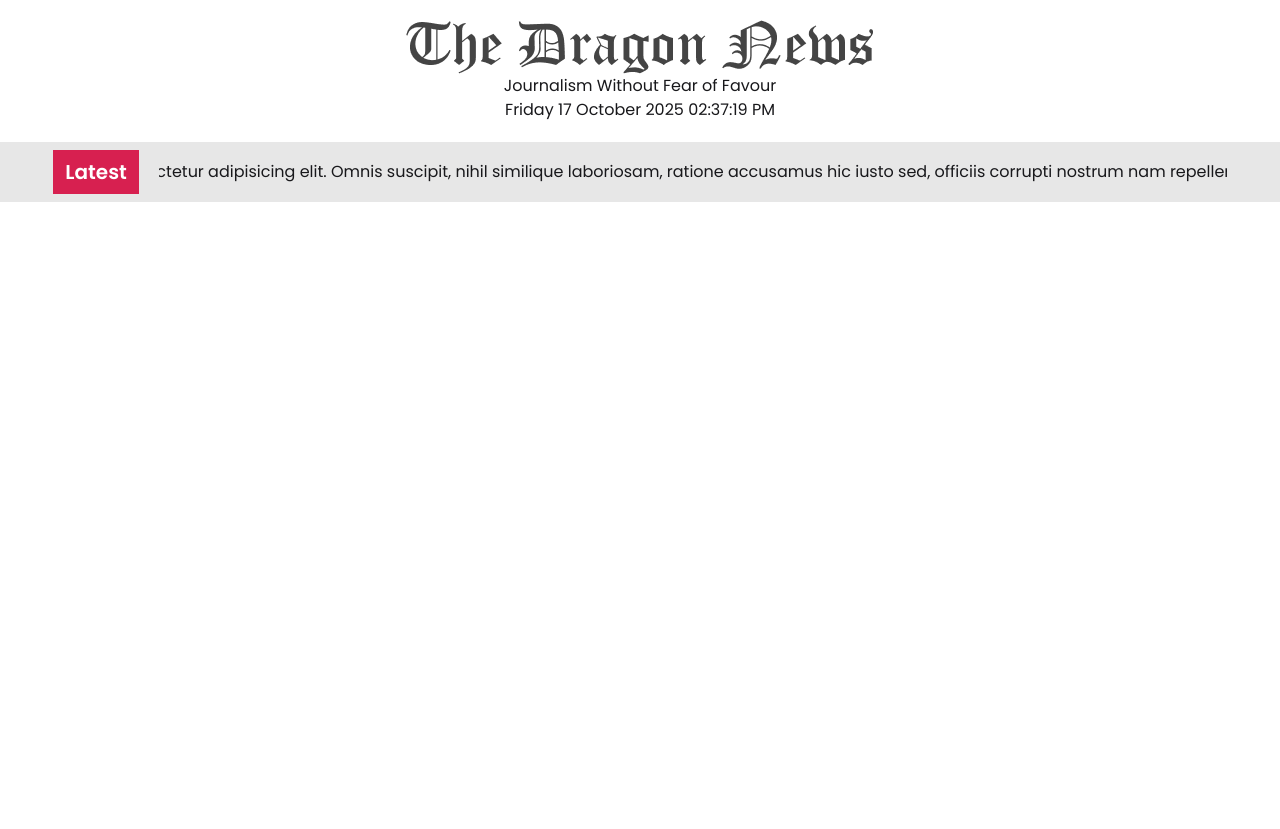
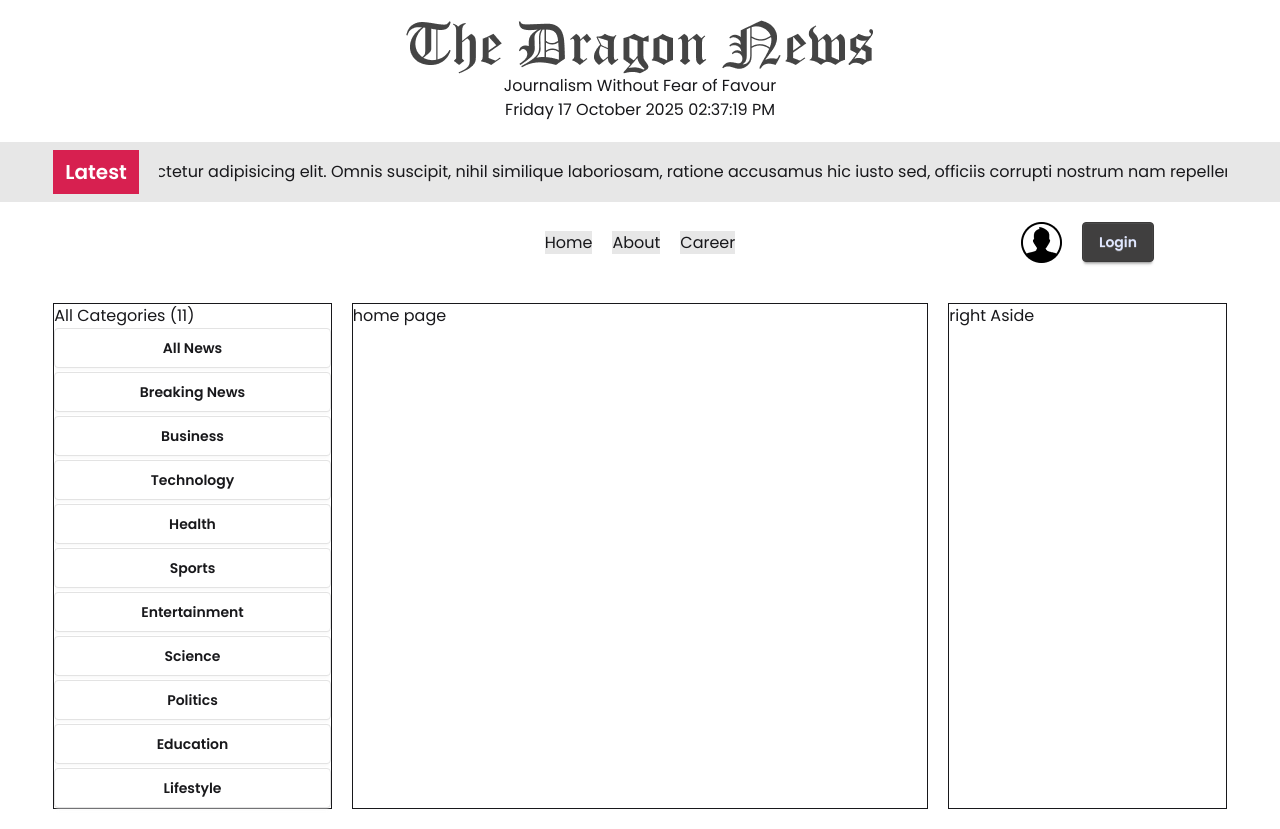
Before and after one commit to AbdurRahimMontu/dragon-news, a React (Vite) app: page / in a window 1280 px wide. Before the commit the page ends 800 px from the top, so only its background shows below. Built offline with nearby package versions, Linux system fonts and the light colour scheme.

Commit message:
all category news length

```diff
--- /dev/null
+++ b/src/Components/Categories.jsx
@@ -0,0 +1,24 @@
+
+import React, { use } from 'react';
+import { NavLink } from 'react-router';
+
+
+const promise = fetch('/categories.json').then(res=>res.json())
+
+const Categories = () => {
+    const categories = use(promise)
+
+    return (
+        <div>
+             <h2>All Categories ({categories.length})</h2>
+          <div className='grid grid-cols-1 gap-1'>
+              {
+                categories.map(category=>
+                <NavLink to={`/category/${category.id}`} key={category.id} className='btn bg-base-100'>{category.name}</NavLink>)
+            }
+          </div>
+        </div>
+    );
+};
+
+export default Categories;
--- /dev/null
+++ b/src/Components/CategoryNews.jsx
@@ -0,0 +1,38 @@
+import React, { useEffect, useState } from 'react';
+import { useLoaderData, useParams } from 'react-router';
+
+const CategoryNews = () => {
+    const {id} = useParams()
+    const data = useLoaderData()
+
+    const [categoryNews, setCategoryNews] = useState([])
+
+
+    useEffect(()=>{
+
+        if(id== 0){
+            setCategoryNews(data)
+            return
+        }
+        else if(id== "1"){
+             const filteredNews = data.filter(news=> news.others.is_today_pick==true);
+            setCategoryNews(filteredNews)
+
+        }
+        else{
+
+            const filteredNews = data.filter(news=> news.category_id==id)
+
+            setCategoryNews(filteredNews)
+        }
+
+    },[data, id])
+    return (
+        <div>
+            categories news total {categoryNews.length}
+
+        </div>
+    );
+};
+
+export default CategoryNews;
--- /dev/null
+++ b/src/Components/Home.jsx
@@ -0,0 +1,11 @@
+import React from 'react';
+
+const Home = () => {
+    return (
+        <div>
+            home page
+        </div>
+    );
+};
+
+export default Home;
--- /dev/null
+++ b/src/Components/LeftAside.jsx
@@ -0,0 +1,16 @@
+import React, { Suspense } from 'react';
+import Categories from './Categories';
+
+const LeftAside = () => {
+    return (
+        <div >
+
+            <Suspense fallback={<span>Loading.....</span>}>
+                <Categories></Categories>
+            </Suspense>
+
+        </div>
+    );
+};
+
+export default LeftAside;
--- a/src/Components/Marque.jsx
+++ b/src/Components/Marque.jsx
@@ -6,9 +6,9 @@ const Marque = () => {
         <div className=' py-2 bg-base-300 '>
             <div className='flex items-center gap-5 w-11/12 mx-auto'>
                 <h3 className='text-xl bg-secondary px-3 py-2 text-white font-semibold'>Latest</h3>
-            <p className="cursor-pointer"><Marquee pauseOnHover={true} speed={50} gradient={false}>
+           <Marquee pauseOnHover={true} speed={50} gradient={false} className='cursor-pointer'>
      Lorem ipsum dolor sit amet consectetur adipisicing elit. Omnis suscipit, nihil similique laboriosam, ratione accusamus hic iusto sed, officiis corrupti nostrum nam repellendus cumque non totam laborum? Sunt, voluptatem eligendi?
-    </Marquee></p>
+    </Marquee>
             </div>
         </div>
     );
--- /dev/null
+++ b/src/Components/Navbar.jsx
@@ -0,0 +1,22 @@
+import React from 'react';
+import { NavLink } from 'react-router';
+import user from '../assets/user.png';
+
+const Navbar = () => {
+    return (
+        <div className='grid grid-cols-12 w-11/12 mx-auto gap-5 items-center py-5'>
+            <div className='col-span-3'></div>
+           <nav className='col-span-6 text-center space-x-5'>
+            <NavLink>Home</NavLink>
+            <NavLink>About</NavLink>
+            <NavLink>Career</NavLink>
+           </nav>
+           <div className="login col-span-3 flex justify-center gap-5 ">
+            <img src={user}alt="" />
+            <button className='btn btn-primary'>Login</button>
+           </div>
+        </div>
+    );
+};
+
+export default Navbar;
--- /dev/null
+++ b/src/Components/RightAside.jsx
@@ -0,0 +1,11 @@
+import React from 'react';
+
+const RightAside = () => {
+    return (
+        <div>
+            right Aside
+        </div>
+    );
+};
+
+export default RightAside;
--- a/src/Layouts/HomeLayout.jsx
+++ b/src/Layouts/HomeLayout.jsx
@@ -2,20 +2,28 @@ import React from 'react';
 import { Outlet } from 'react-router';
 import Header from '../Components/Header';
 import Marque from '../Components/Marque';
+import Navbar from '../Components/Navbar';
+import LeftAside from '../Components/LeftAside';
+import RightAside from '../Components/RightAside';
 
 const HomeLayout = () => {
     return (
         <div>
-            <header>
-                <Header></Header>
-            </header>
+
+            <Header></Header>
             <Marque></Marque>
-            <main>
-                <section className="left-content"></section>
-                <section className="main-content">
+            <Navbar></Navbar>
+
+            <main className='grid grid-cols-12 py-5 *:border gap-5 w-11/12 mx-auto'>
+                <aside className='col-span-3 '>
+             <LeftAside></LeftAside>
+                </aside>
+                <section className="main-content col-span-6">
                     <Outlet></Outlet>
                 </section>
-                <section className="right-content"></section>
+                  <aside className='col-span-3'>
+               <RightAside></RightAside>
+                </aside>
             </main>
         </div>
     );
--- a/src/Routes/Routes.jsx
+++ b/src/Routes/Routes.jsx
@@ -1,11 +1,25 @@
 import React from 'react';
 import { createBrowserRouter } from 'react-router';
 import HomeLayout from '../Layouts/HomeLayout';
+import Home from '../Components/Home';
+import CategoryNews from '../Components/CategoryNews';
 
 const Routes = createBrowserRouter([
     {
         path:"/",
-        element: <HomeLayout></HomeLayout>
+        element: <HomeLayout></HomeLayout>,
+        children:[
+            {
+                path:"/",
+                element:<Home></Home>
+            },
+            {
+                path:"/category/:id",
+                element:<CategoryNews></CategoryNews>,
+                hydrateFallbackElement:<span>Loading.....</span>,
+                loader:()=>fetch('/news.json'),
+            }
+        ]
     },
     {
         path:"/auth",
--- a/src/index.css
+++ b/src/index.css
@@ -19,3 +19,7 @@
 *{
   font-family: "Poppins", sans-serif;
 }
+
+a.active{
+  @apply bg-base-300
+}
```
